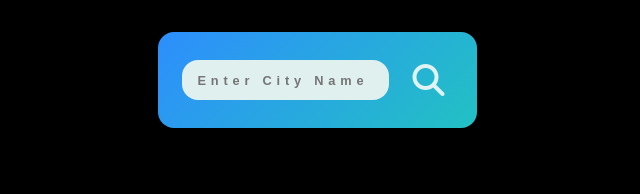
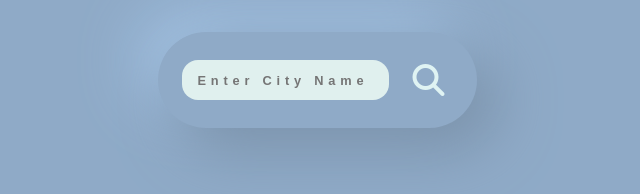
Before and after one commit to Kolade1024/weather_app, a plain HTML site: page index.html in a window 1280 px wide. Shown: the whole page, without its empty margins (323-963 px from the left). Drawn offline with Linux system fonts and the light colour scheme.

Commit message:
designUpdate

```diff
--- a/style.css
+++ b/style.css
@@ -6,17 +6,21 @@
 
 body {
  /*  min-height: 100vh; */
-  background-color: black;
   padding: 2rem;
   font-family: sans-serif;
+  background: #8faac7;
   display: flex;
   align-items: center;
   justify-content: center;
 }
 
 .container {
-  border-radius: 1rem;
-  background: linear-gradient(135deg, #2d8efd 0%, #22c1c3 100%);
+  border-radius: 50px;
+background: #8faac7;
+box-shadow:  20px 20px 60px #7a91a9,
+             -20px -20px 60px #a4c4e5;
+  /* border-radius: 1rem;
+  background: linear-gradient(135deg, #2d8efd 0%, #22c1c3 100%); */
   display: flex;
   align-items: center;
   justify-content: center;
```
